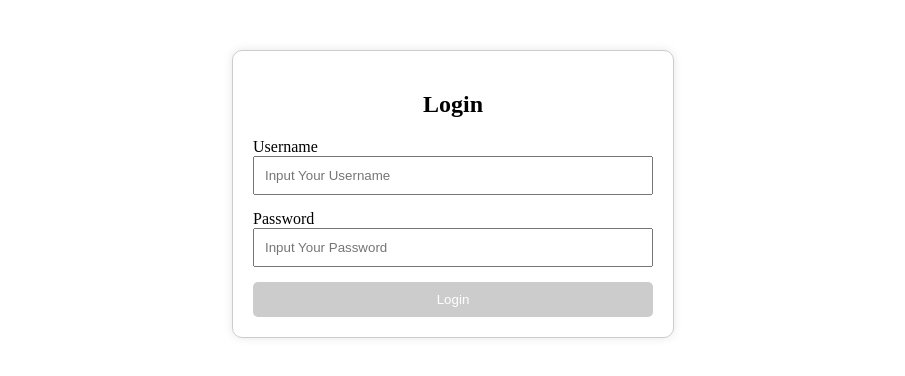
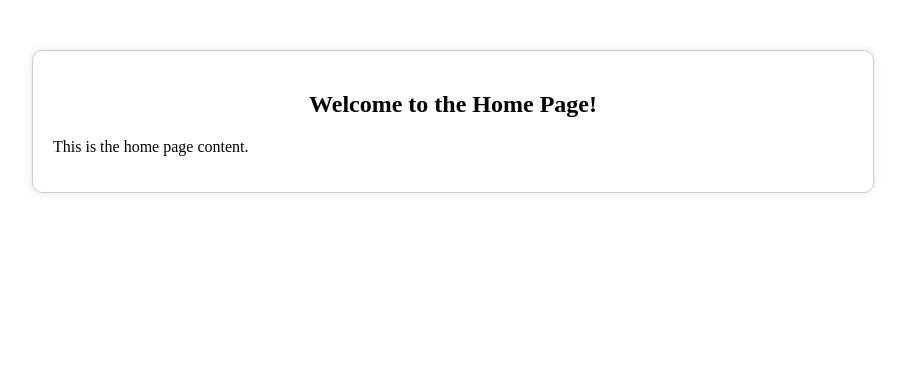
Before and after one commit to SitumorangIran/backoffice, an Angular app: page /home in a window 1280 px wide. Before the commit this address led to /. Shown: the top 376 px of the page, without its empty margins (187-1092 px from the left). Built offline with nearby package versions, Linux system fonts and the light colour scheme.

Commit message:
home component

```diff
--- a/src/app/app.component.css
+++ b/src/app/app.component.css
@@ -5,6 +5,7 @@
     border: 1px solid #ccc;
     border-radius: 10px;
     box-shadow: 0 0 10px rgba(0, 0, 0, 0.1);
+    background-color: chocolate;
   }
 
   h2 {
--- a/src/app/app.component.html
+++ b/src/app/app.component.html
@@ -1,16 +1,39 @@
+<div *ngIf="currentRoute === '/login' || currentRoute === '/'">
   <div class="login-container">
     <h2>Login</h2>
     <form (ngSubmit)="onSubmit()" #loginForm="ngForm">
       <div class="form-group">
         <label for="username">Username</label>
-      <input type="text" id="username" name="username" placeholder="Input Your Username" class="form-control" [(ngModel)]="username" required />
+        <input
+          type="text"
+          id="username"
+          name="username"
+          placeholder="Input Your Username"
+          class="form-control"
+          [(ngModel)]="username"
+          required
+        />
       </div>
       <div class="form-group">
         <label for="password">Password</label>
-      <input type="password" id="password" name="password" placeholder="Input Your Password" class="form-control" [(ngModel)]="password" required />
+        <input
+          type="password"
+          id="password"
+          name="password"
+          placeholder="Input Your Password"
+          class="form-control"
+          [(ngModel)]="password"
+          required
+        />
       </div>
-    <button type="submit" class="btn btn-primary" [disabled]="!loginForm.form.valid">
+      <button
+        type="submit"
+        class="btn btn-primary"
+        [disabled]="!loginForm.form.valid"
+      >
         Login
       </button>
     </form>
   </div>
+</div>
+<router-outlet *ngIf="currentRoute !== '/login' && currentRoute !== '/'"></router-outlet>
--- a/src/app/app.component.ts
+++ b/src/app/app.component.ts
@@ -1,23 +1,37 @@
 import { Component } from '@angular/core';
 import { FormsModule } from '@angular/forms';
 import { CommonModule } from '@angular/common';
+import { RouterModule, Router, ActivatedRoute, NavigationEnd } from '@angular/router';
+import { filter } from 'rxjs/operators';
 
 @Component({
   selector: 'app-root',
   templateUrl: './app.component.html',
   styleUrls: ['./app.component.css'],
   standalone: true,
-  imports: [CommonModule, FormsModule]
+  imports: [CommonModule, FormsModule, RouterModule]
 })
 export class AppComponent {
   username: string = '';
   password: string = '';
+  currentRoute: string = '';
+
+  constructor(private router: Router, private route: ActivatedRoute) {
+    this.router.events.pipe(
+      filter(event => event instanceof NavigationEnd)
+    ).subscribe((event: any) => {
+      this.currentRoute = event.urlAfterRedirects;
+    });
+  }
 
   onSubmit() {
-    if (this.username === 'admin' && this.password === 'password') {
+    if (this.username === 'admin' && this.password === 'admin') {
       alert('Login successful!');
+      this.router.navigate(['/home']);
     } else {
       alert('Invalid username or password');
+      this.username = '';
+      this.password = '';
     }
   }
 }
--- a/src/app/app.routes.ts
+++ b/src/app/app.routes.ts
@@ -1,3 +1,9 @@
 import { Routes } from '@angular/router';
+import { HomeComponent } from './home/home.component';
+import { AppComponent } from './app.component';
 
-export const routes: Routes = [];
+export const routes: Routes = [
+  { path: '', redirectTo: '/login', pathMatch: 'full' },
+  { path: 'login', component: AppComponent },
+  { path: 'home', component: HomeComponent },
+];
--- a/src/app/home/home.component.css
+++ b/src/app/home/home.component.css
@@ -0,0 +1,16 @@
+.home-container {
+    max-width: 800px;
+    margin: 50px auto;
+    padding: 20px;
+    border: 1px solid #ccc;
+    border-radius: 10px;
+    box-shadow: 0 0 10px rgba(0, 0, 0, 0.1);
+  }
+
+  h2 {
+    text-align: center;
+  }
+
+  p {
+    text-align: justify;
+  }
--- a/src/app/home/home.component.html
+++ b/src/app/home/home.component.html
@@ -1 +1,4 @@
-<p>home works!</p>
+<div class="home-container">
+  <h2>Welcome to the Home Page!</h2>
+  <p>This is the home page content.</p>
+</div>
--- a/src/app/home/home.component.ts
+++ b/src/app/home/home.component.ts
@@ -1,12 +1,17 @@
-import { Component } from '@angular/core';
+import { Component, OnInit } from '@angular/core';
+import { CommonModule } from '@angular/common';
 
 @Component({
   selector: 'app-home',
+  templateUrl: './home.component.html',
+  styleUrls: ['./home.component.css'],
   standalone: true,
-  imports: [],
-  templateUrl: './home.component.html',
-  styleUrl: './home.component.css'
+  imports: [CommonModule]
 })
-export class HomeComponent {
+export class HomeComponent implements OnInit {
+  constructor() { }
 
+  ngOnInit(): void {
+    console.log('HomeComponent initialized');
+  }
 }
--- a/src/index.html
+++ b/src/index.html
@@ -1,8 +1,8 @@
-<!doctype html>
+<!DOCTYPE html>
 <html lang="en">
 <head>
   <meta charset="utf-8">
-  <title>Ngproject</title>
+  <title>Employee Management</title>
   <base href="/">
   <meta name="viewport" content="width=device-width, initial-scale=1">
   <link rel="icon" type="image/x-icon" href="favicon.ico">
--- a/src/main.ts
+++ b/src/main.ts
@@ -1,6 +1,10 @@
 import { bootstrapApplication } from '@angular/platform-browser';
-import { appConfig } from './app/app.config';
+import { provideRouter } from '@angular/router';
 import { AppComponent } from './app/app.component';
+import { routes } from './app/app.routes';
 
-bootstrapApplication(AppComponent, appConfig)
-  .catch((err) => console.error(err));
+bootstrapApplication(AppComponent, {
+  providers: [
+    provideRouter(routes)
+  ]
+}).catch(err => console.error(err));
```
Also changed, not shown: 1 other file (tests, documents, lock files or other folders). Lines whose indentation alone changed are shown as unchanged.
